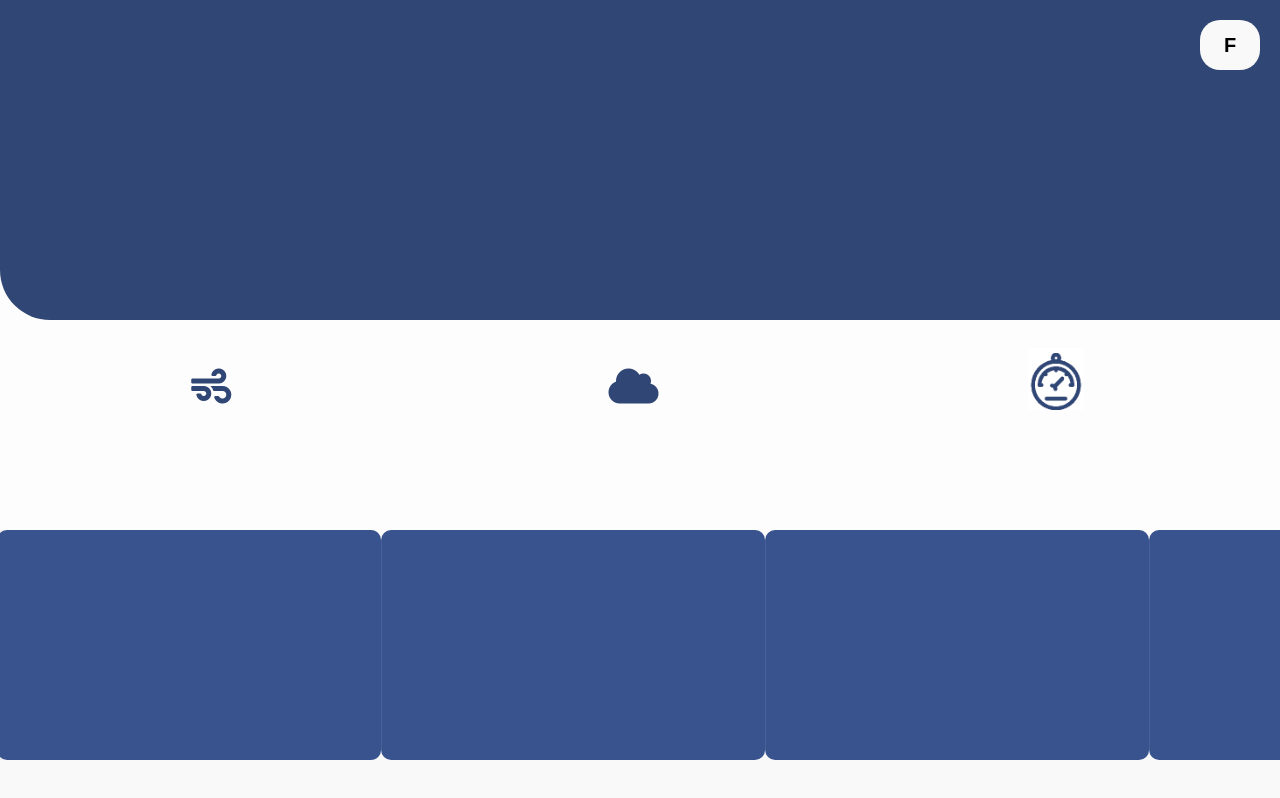
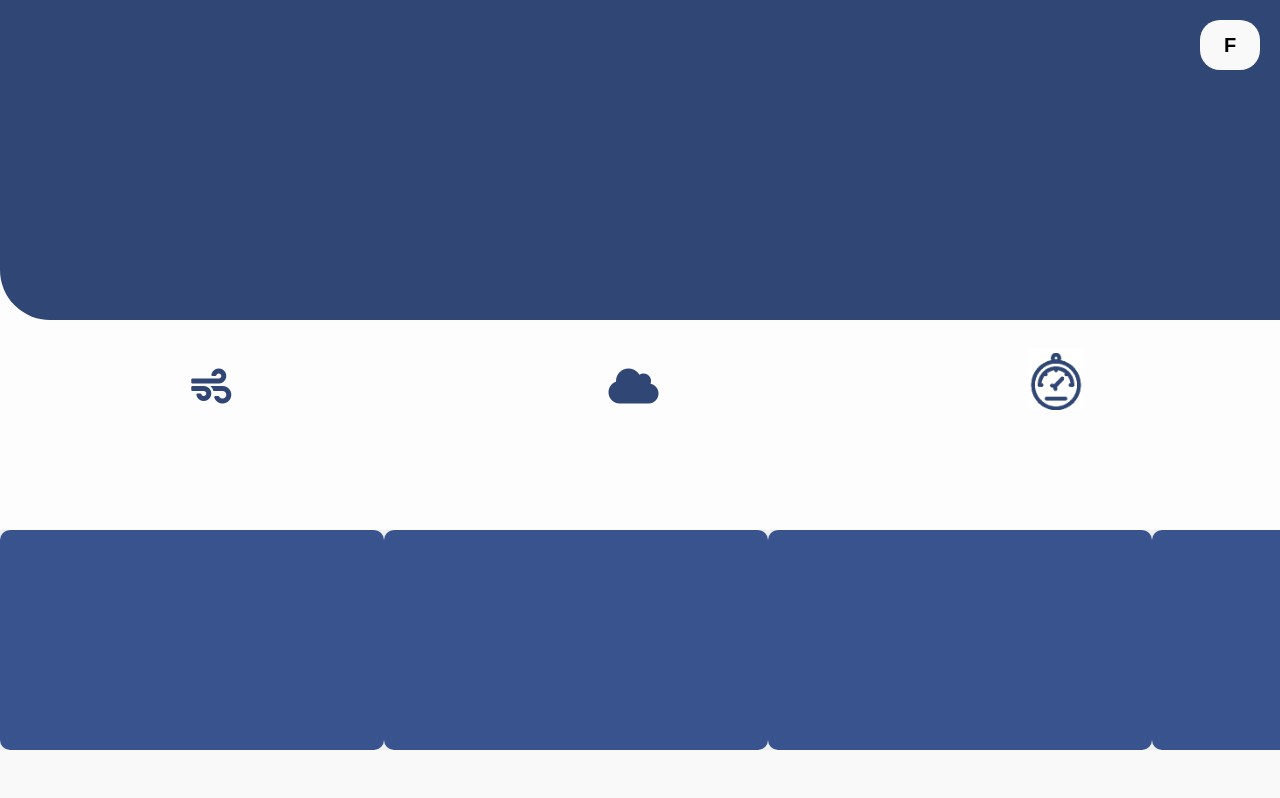
Before and after one commit to tomekxoxo/weatherApp, a website: page index.html in a window 1280 px wide. Drawn offline with nearby package versions, Linux system fonts and the light colour scheme.

Commit message:
style update

```diff
--- a/app.js
+++ b/app.js
@@ -97,5 +97,5 @@ var slider = tns({
   autoplayHoverPause: true,
   nav: false,
   autoplayButtonOutput: false,
-  autoplayTimeout:2500
+  autoplayTimeout:5000
 });
--- a/style.scss
+++ b/style.scss
@@ -88,7 +88,7 @@ body {
 
 main{
   width: 100%;
-  height: 60vh;
+  height: 55vh;
   .body{
     width: 100%;
     height: 100%;
@@ -149,7 +149,7 @@ main{
           background-color: #eee;
           div{
             width: 30%;
-            height: 23rem;
+            height: 22rem;
             background-color: $lightBlue;
             border-radius: 1rem;
             padding-top: 20px;
```
Also changed, not shown: style.css.
